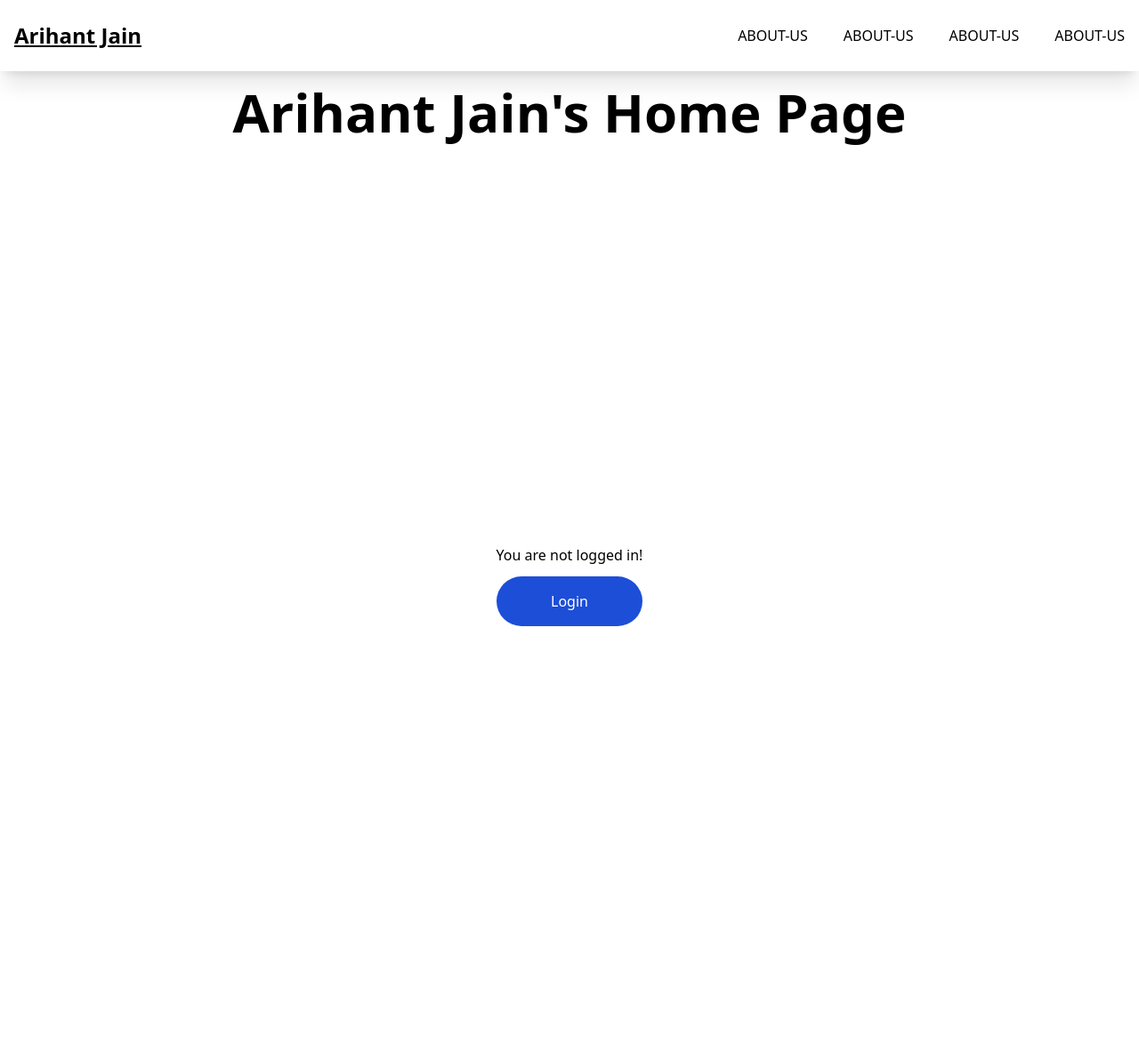
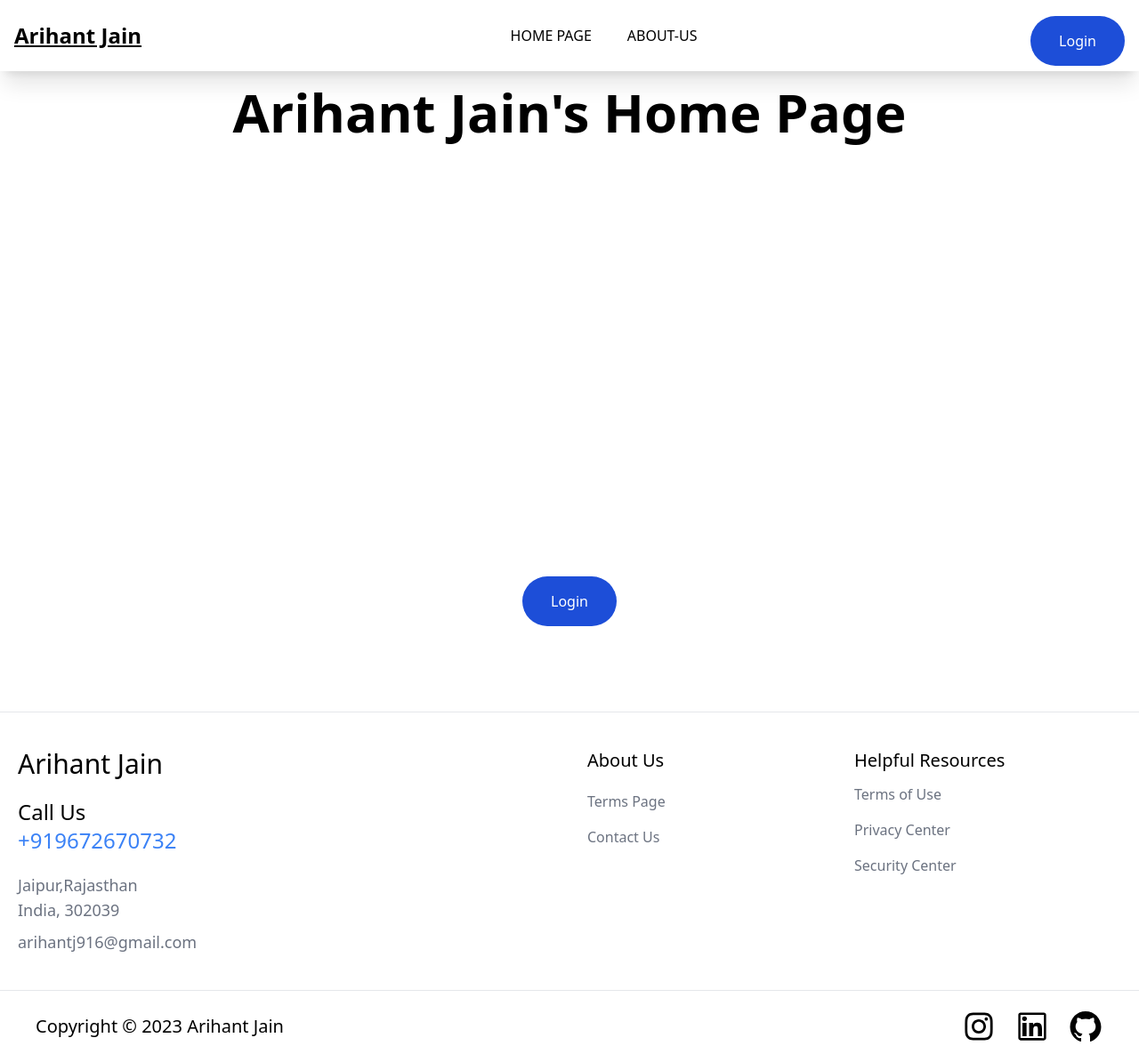
Before and after one commit to arihantjain916/Blog-Website-NextJs, a Next.js app: page / in a window 1280 px wide. Shown: the whole page at 89% size. Before the commit the page ends 800 px from the top, so only its background shows below. Built offline with nearby package versions, Linux system fonts and the light colour scheme.

Commit message:
add navbar and footer

```diff
--- a/app/contact-us/page.js
+++ b/app/contact-us/page.js
@@ -1,8 +1,10 @@
 import { Contactus } from "../../components/contact-us";
+import { Navbar } from "../../components/Navbar";
 
 const ContactUs = () => {
   return (
     <div>
+      <Navbar/>
       <Contactus />
     </div>
   );
--- a/app/layout.js
+++ b/app/layout.js
@@ -1,5 +1,4 @@
 import "./globals.css";
-
 
 export const metadata = {
   title: "Auth Checker Website",
@@ -9,7 +8,6 @@ export const metadata = {
 export default function RootLayout({ children }) {
   return (
     <html lang="en">
-      {/* <Navbar /> */}
       <body className="relative">{children}</body>
     </html>
   );
--- a/app/page.js
+++ b/app/page.js
@@ -1,5 +1,6 @@
 import { LogoutButton } from "../components/user/logout";
 import { Navbar } from "../components/Navbar";
+import { Footer } from "../components/footer";
 
 export default function Home() {
   return (
@@ -9,6 +10,7 @@ export default function Home() {
         <h1 className="text-6xl font-bold">Arihant Jain's Home Page</h1>
         <LogoutButton />
       </main>
+      <Footer />
     </>
   );
 }
--- a/app/user/login/page.js
+++ b/app/user/login/page.js
@@ -1,9 +1,17 @@
-import { Login } from "../../../components/user/login"
+import { Login } from "../../../components/user/login";
+import { Navbar } from "../../../components/Navbar";
 
 const login = () => {
-    return (
-        <div><Login /></div>
-    )
-}
+  return (
+    <>
+      <div>
+        <div className="hidden lg:block">
+          <Navbar />
+        </div>
+        <Login />
+      </div>
+    </>
+  );
+};
 
-export default login
+export default login;
--- a/app/user/signup/page.js
+++ b/app/user/signup/page.js
@@ -1,8 +1,12 @@
 import { Register } from "../../../components/user/register";
+import { Navbar } from "../../../components/Navbar";
 
 function register() {
   return (
     <div>
+      <div className="hidden lg:block">
+      <Navbar/>
+      </div>
       <Register />
     </div>
   );
--- a/components/Navbar.jsx
+++ b/components/Navbar.jsx
@@ -1,19 +1,38 @@
 "use client";
 
+import { useRouter } from "next/navigation";
+import { useState, useEffect } from "react";
+import Cookies from "js-cookie";
 import Link from "next/link";
-import { useState } from "react";
 import { AiOutlineClose } from "react-icons/ai";
-import { BiMenuAltRight } from "react-icons/bi";
 import { LogoutButton } from "./user/logout";
 
 export const Navbar = () => {
+  const router = useRouter();
   const [isOpen, setOpen] = useState(false);
+  const [isToken, setToken] = useState(false);
+
+  useEffect(() => {
+    const checkToken = async () => {
+      try {
+        const token = Cookies.get("JWT_AUTH_TOKEN");
+        if (token) {
+          setToken(true);
+        } else {
+          console.log("Cookie not found");
+        }
+      } catch (error) {
+        console.error("Error fetching JWT_AUTH_TOKEN cookie:", error);
+      }
+    };
+    checkToken();
+  }, []);
   function NavOpen() {
     setOpen(!isOpen);
   }
   return (
     <>
-      <nav className="fixed w-full h-20 bg-white shadow-xl">
+      <nav className="fixed w-full h-20 bg-white shadow-xl mb-52">
         <div className="flex items-center justify-between w-full h-full px-4 2xl:px-16">
           <div>
             <Link href="/" className="font-bold">
@@ -23,22 +42,21 @@ export const Navbar = () => {
           <div className="hidden sm:flex">
             <ul className="hidden sm:flex">
               <li className="ml-10 text-base uppercase hover:border-b">
-                <Link href="/about-us">About-Us</Link>
+                <Link href="/">Home Page</Link>
               </li>
               <li className="ml-10 text-base uppercase hover:border-b">
                 <Link href="/about-us">About-Us</Link>
               </li>
-              <li className="ml-10 text-base uppercase hover:border-b">
-                <Link href="/about-us">About-Us</Link>
-              </li>
-              <li className="ml-10 text-base uppercase hover:border-b">
-                <Link href="/about-us">About-Us</Link>
-              </li>
+              {/* <li className="ml-10 text-base uppercase hover:border-b">
+                <Link href="/user/login">Login</Link>
+              </li> */}
             </ul>
-            {/* <LogoutButton /> */}
+          </div>
+          <div className="hidden lg:block">
+            <LogoutButton />
           </div>
 
-          <div className="lg:hidden">
+          <div className="lg:hidden md:hidden">
             <svg
               xmlns="http://www.w3.org/2000/svg"
               height="1em"
--- a/components/contact-us.jsx
+++ b/components/contact-us.jsx
@@ -48,7 +48,7 @@ export const Contactus = () => {
   return (
     <main>
       <Toaster />
-      <div className="flex flex-col lg:p-2 lg:pt-2 lg:flex-row lg:justify-around">
+      <div className="flex flex-col py-16 lg:p-2 lg:pt-[5.4rem] lg:flex-row lg:justify-around">
         <div id="image">
           <img
             src="https://images.unsplash.com/photo-1596524430615-b46475ddff6e?ixlib=rb-4.0.3&ixid=M3wxMjA3fDB8MHxwaG90by1wYWdlfHx8fGVufDB8fHx8fA%3D%3D&auto=format&fit=crop&w=1770&q=80"
@@ -57,7 +57,7 @@ export const Contactus = () => {
         </div>
         <div
           id="contact-us"
-          className="w-full p-10 lg:p-[2.3rem] border-2 rounded-r-2xl border-black bg-white"
+          className="w-full p-10 lg:p-[2.3rem] border-2 lg:rounded-r-2xl border-black bg-white"
         >
           <h1 className="text-center text-[#00054B] text-4xl font-Playfair mb-8 lg:mb-12 ">
             Contact Us
--- /dev/null
+++ b/components/footer.jsx
@@ -0,0 +1,76 @@
+import Link from "next/link";
+import {
+  AiOutlineInstagram,
+  AiOutlineGithub,
+  AiOutlineLinkedin,
+  AiOutlineCopyrightCircle,
+} from "react-icons/ai";
+
+export const Footer = () => {
+  return (
+    <>
+    <hr />
+      <footer className="flex flex-col">
+        <div className="flex flex-col px-5 py-10 text-gray-500 gap-y-8 font-Playfair lg:flex-row lg:justify-between lg:gap-10 ">
+          <div className="w-full b1">
+            <h1 className="mb-5 text-3xl text-black">Arihant Jain</h1>
+            <h1 className="text-2xl text-black">Call Us</h1>
+            <a className="text-2xl text-blue-500" href="tel:+919672670732">
+              +919672670732
+            </a>
+            <p className="mt-5 mb-2 text-lg">
+              Jaipur,Rajasthan
+              <br />
+              India, 302039
+              <br />
+            </p>
+            <a className="text-lg" href="mailto:arihantj916@gmail.com">
+              arihantj916@gmail.com
+            </a>
+          </div>
+          <div className="flex flex-col w-full box lg:flex-row gap-y-8">
+            <div className="w-full b2">
+              <h2 className="mb-3 text-xl text-black lg:mb-5">About Us</h2>
+              <ul>
+                <li className="mb-2 lg:mb-4" li></li>
+                <li className="mb-2 lg:mb-4">Terms Page</li>
+                <li className="mb-2 lg:mb-4">
+                  <Link href="/contact-us">
+                  Contact Us
+                  </Link>
+                </li>
+              </ul>
+            </div>
+            <div className="w-full b3">
+              <h2 className="mb-3 text-xl text-black">Helpful Resources</h2>
+              <ul>
+                <li className="mb-2 lg:mb-4">
+                  <Link href="/terms-of-use">Terms of Use</Link>
+                </li>
+                <li className="mb-2 lg:mb-4">Privacy Center</li>
+                <li className="mb-2 lg:mb-4">Security Center</li>
+              </ul>
+            </div>
+          </div>
+        </div>
+        <hr className="bg-blue-500" />
+        <div className="flex flex-col-reverse items-center justify-center px-10 py-5 gap-y-4 lg:flex-row lg:justify-between">
+          <div className="">
+            <p className="text-xl text-black">Copyright © 2023 Arihant Jain</p>
+          </div>
+          <div className="flex gap-5 icons">
+            <div className="instagram">
+              <AiOutlineInstagram size={40} />
+            </div>
+            <div className="linkedin">
+              <AiOutlineLinkedin size={40} />
+            </div>
+            <div className="github">
+              <AiOutlineGithub size={40} />
+            </div>
+          </div>
+        </div>
+      </footer>
+    </>
+  );
+};
--- a/components/user/logout.jsx
+++ b/components/user/logout.jsx
@@ -56,8 +56,8 @@ export const LogoutButton = () => {
         </button>
       ) : (
         <div>
-          <p>You are not logged in!</p>
-          <p className="p-4 mt-3 text-center text-white bg-blue-700 rounded-full">
+
+          <p className="p-4 px-8 mt-3 text-center text-white bg-blue-700 rounded-full">
             <Link href="/user/login">Login</Link>
           </p>
         </div>
```
